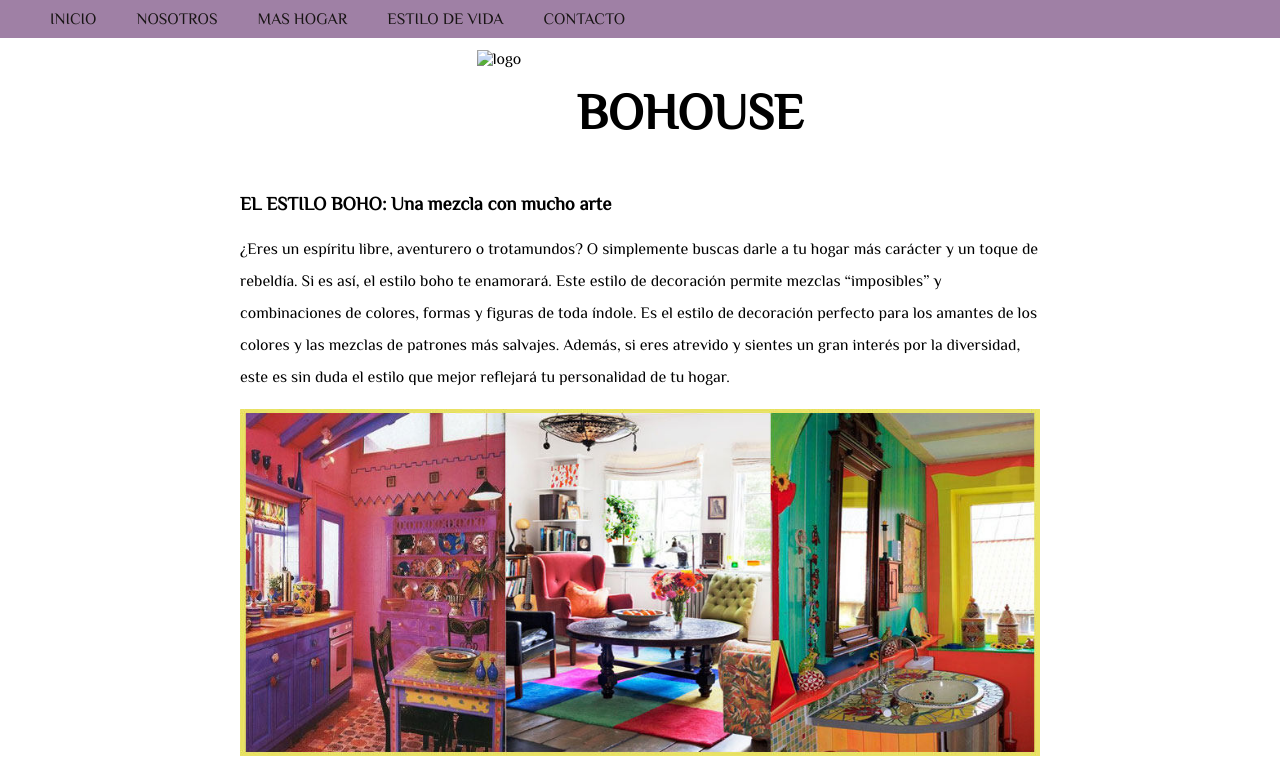
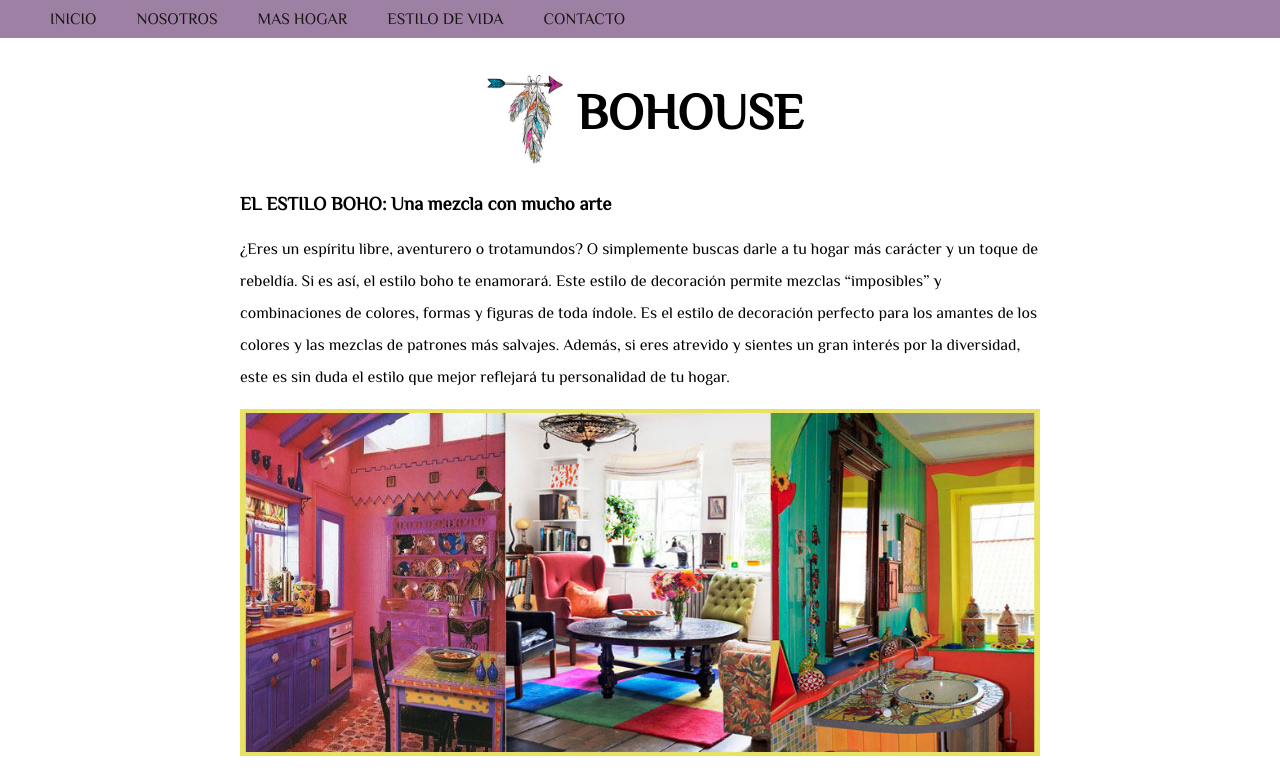
Before and after one commit to fernandaMarti/bohouse, a plain HTML site: page index.html in a window 1280 px wide. Shown: the top 777 px of the page. Drawn offline with Linux system fonts and the light colour scheme.

Commit message:
url image

```diff
--- a/index.html
+++ b/index.html
@@ -37,7 +37,7 @@
         </header>
         <main>
             <section class="hero">
-                <img class="logo" src="../pre entrega 1-Marti Fernanda/assets/imagenes/logofin.png" width="100px" alt="logo" title="logo">
+                <img class="logo" src="./assets/imagenes/logofin.png" width="100px" alt="logo" title="logo">
                 <h1>BOHOUSE</h1>
             </section>
 
```
